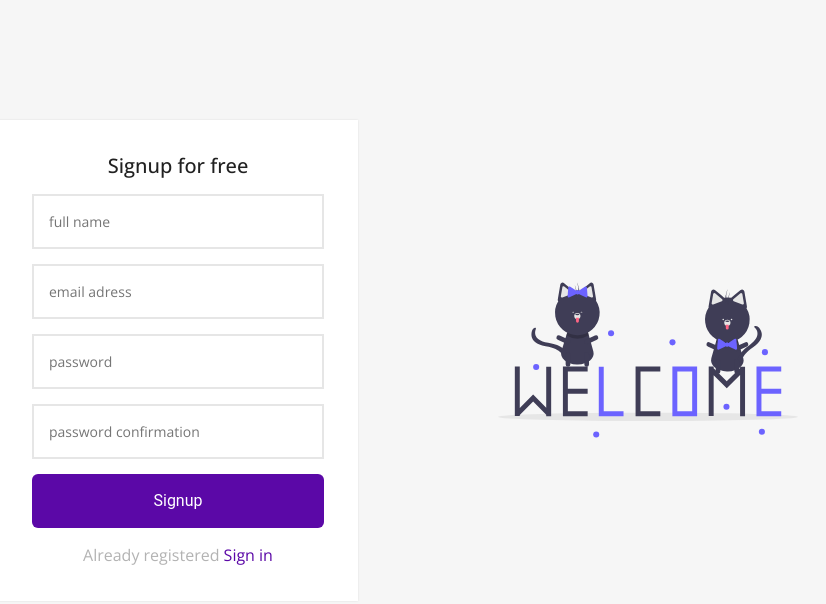
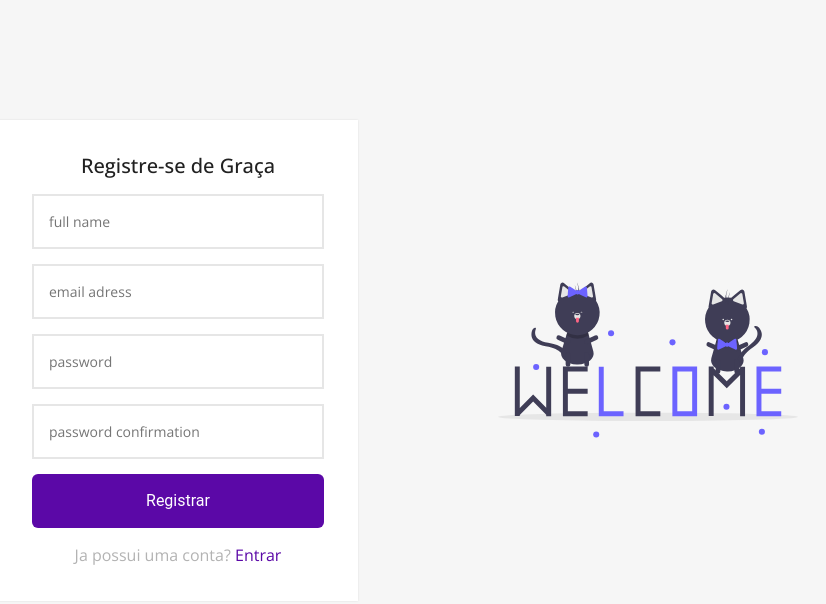
Before and after one commit to angelolorensi/PetLar, a React (Create React App) app in the folder frontend-react/: page /signup in a window 1280 px wide. Shown: the top 604 px of the page, without its empty margins (242-1068 px from the left). Built offline with nearby package versions, Linux system fonts and the light colour scheme.

Commit message:
changing to pt-br

```diff
--- a/frontend-react/src/views/Login.js
+++ b/frontend-react/src/views/Login.js
@@ -44,7 +44,7 @@ export default function Login(){
         </div>
         <div className='form'>
           <form onSubmit={onSubmit}>
-            <h1 className='title'>Login into your account</h1>
+            <h1 className='title'>Entre com a sua conta</h1>
             {errors && <div className='alert'>
               {Object.keys(errors).map(key => (
                 <p key={key}>{errors[key][0]}</p>
@@ -53,8 +53,8 @@ export default function Login(){
             }
             <input ref={emailRef} type='email' placeholder='email'/>
             <input ref={passwordRef} type='password' placeholder='password'/>
-            <button className='btn btn-block'>Login</button>
-            <p className='message'>Not Registered <Link to='/signup'>Create Account</Link></p>
+            <button className='btn btn-block'>Entrar</button>
+            <p className='message'>Não é cadastrado? <Link to='/signup'>Criar uma conta</Link></p>
           </form>
         </div>
     </div>
--- a/frontend-react/src/views/PetList.js
+++ b/frontend-react/src/views/PetList.js
@@ -60,7 +60,7 @@ const PetList = () => {
                         <input
                             type="text"
                             className="form-control m-2"
-                            placeholder="Search pets..."
+                            placeholder="Pesquisar pets e suas características..."
                             value={searchQuery}
                             onChange={handleSearchChange}
                         />
--- a/frontend-react/src/views/Signup.js
+++ b/frontend-react/src/views/Signup.js
@@ -36,7 +36,7 @@ export default function Signup(){
       <div className='login-signup-form animated fadeInDown'>
           <div className='form'>
               <form onSubmit={onSubmit}>
-                  <h1 className='title'>Signup for free</h1>
+                  <h1 className='title'>Registre-se de Graça</h1>
                   {errors && <div className='alert'>
                       {Object.keys(errors).map(key => (
                           <p key={key}>{errors[key][0]}</p>
@@ -47,8 +47,8 @@ export default function Signup(){
                   <input ref={emailRef} type='email' placeholder='email adress'/>
                   <input ref={passwordRef} type='password' placeholder='password'/>
                   <input ref={passwordConfirmationRef} type='password' placeholder='password confirmation'/>
-                  <button className='btn btn-block'>Signup</button>
-                  <p className='message'>Already registered <Link to='/login'>Sign in</Link></p>
+                  <button className='btn btn-block'>Registrar</button>
+                  <p className='message'>Ja possui uma conta? <Link to='/login'>Entrar</Link></p>
               </form>
           </div>
           <div>
```
